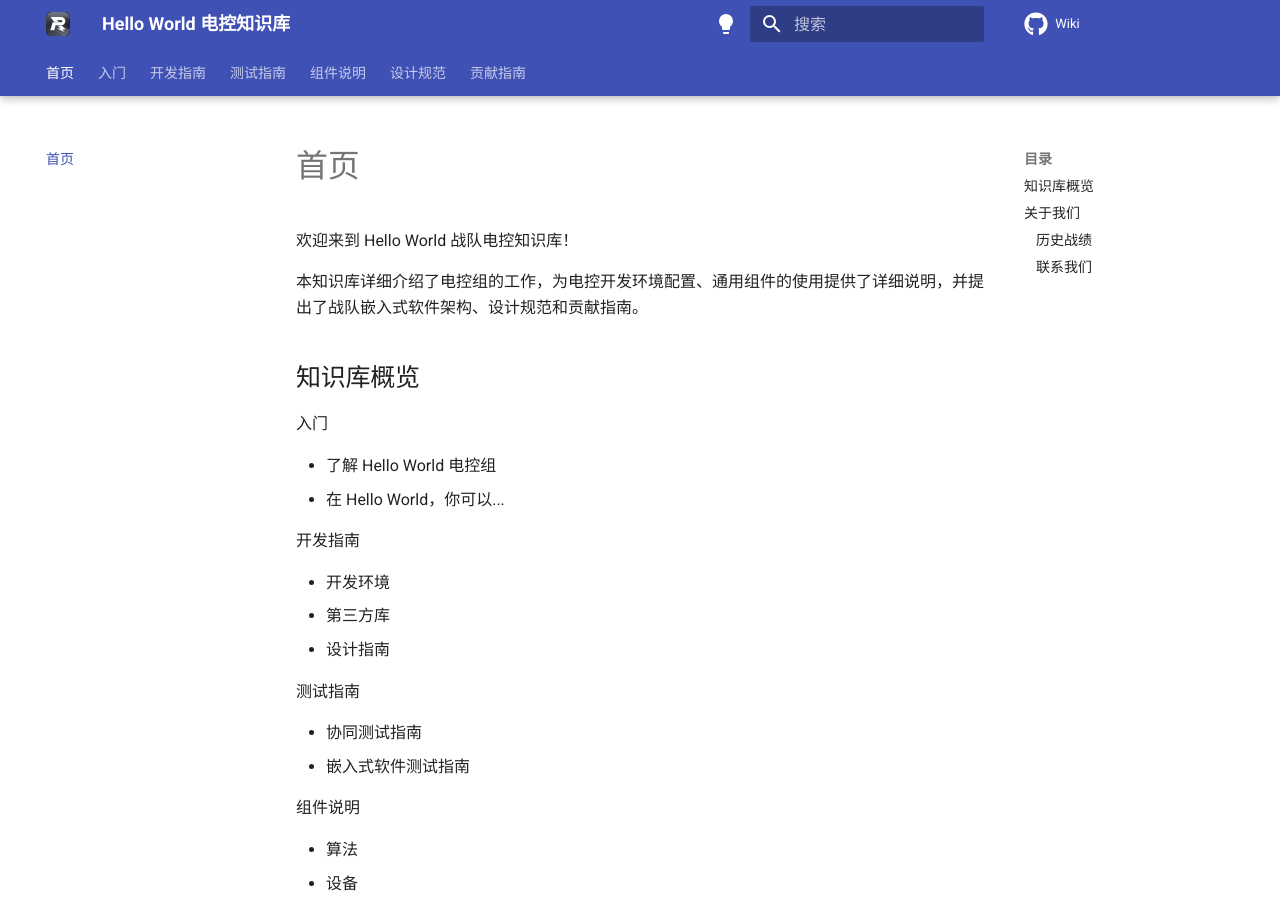
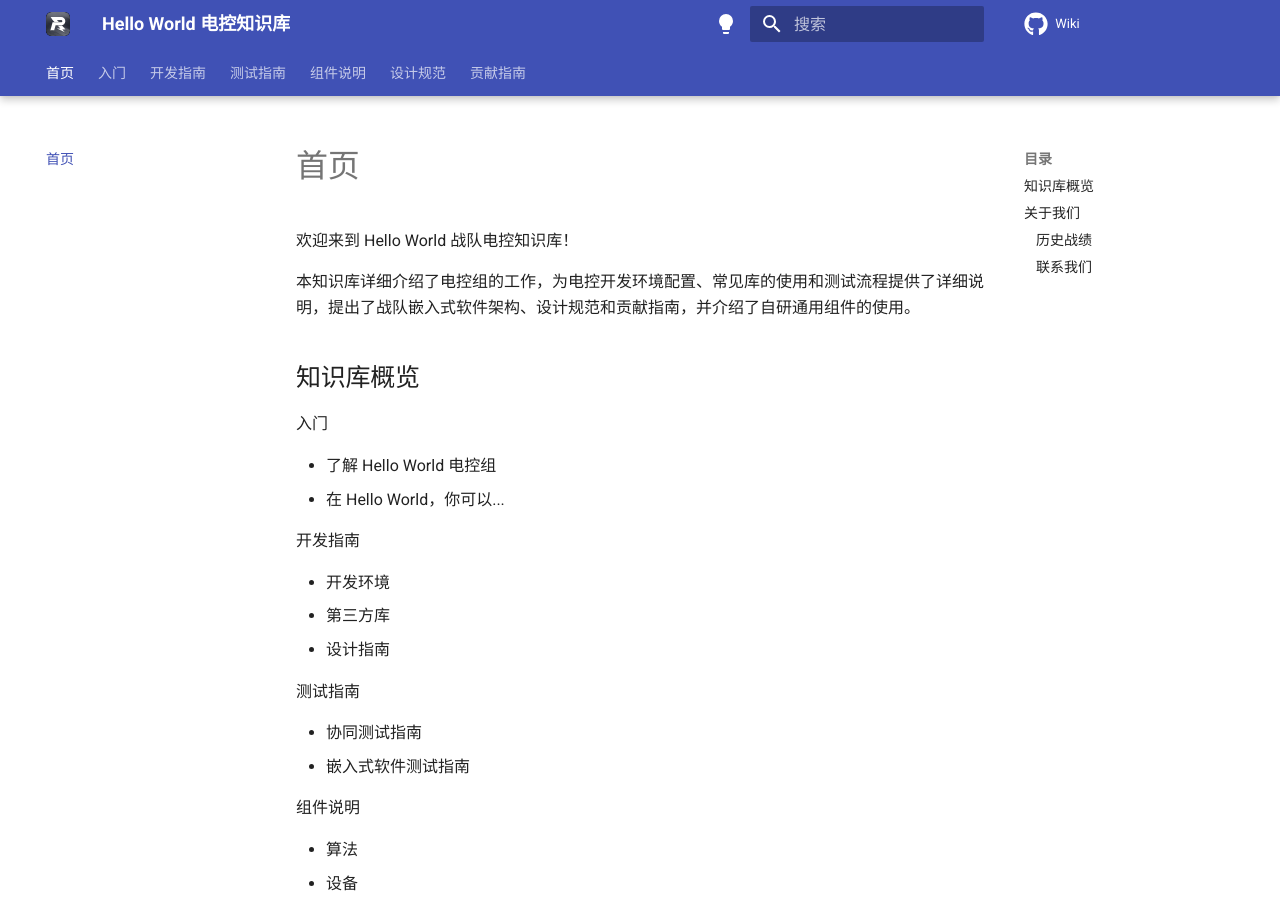
Before and after one commit to ZJU-HelloWorld/Wiki, an MkDocs documentation site: the page built from docs/index.md, in a window 1280 px wide and 900 px high. Built offline with MkDocs 1.6.1 and Material for MkDocs 9.7.7, drawn with Linux system fonts in a browser that asks for light colours; comment, search, counter and statistics services are not loaded.

Commit message:
Update index.md

```diff
--- a/docs/index.md
+++ b/docs/index.md
@@ -2,7 +2,7 @@
 
 欢迎来到 Hello World 战队电控知识库！
 
-本知识库详细介绍了电控组的工作，为电控开发环境配置、通用组件的使用提供了详细说明，并提出了战队嵌入式软件架构、设计规范和贡献指南。
+本知识库详细介绍了电控组的工作，为电控开发环境配置、常见库的使用和测试流程提供了详细说明，提出了战队嵌入式软件架构、设计规范和贡献指南，并介绍了自研通用组件的使用。
 
 ## 知识库概览
 
```
